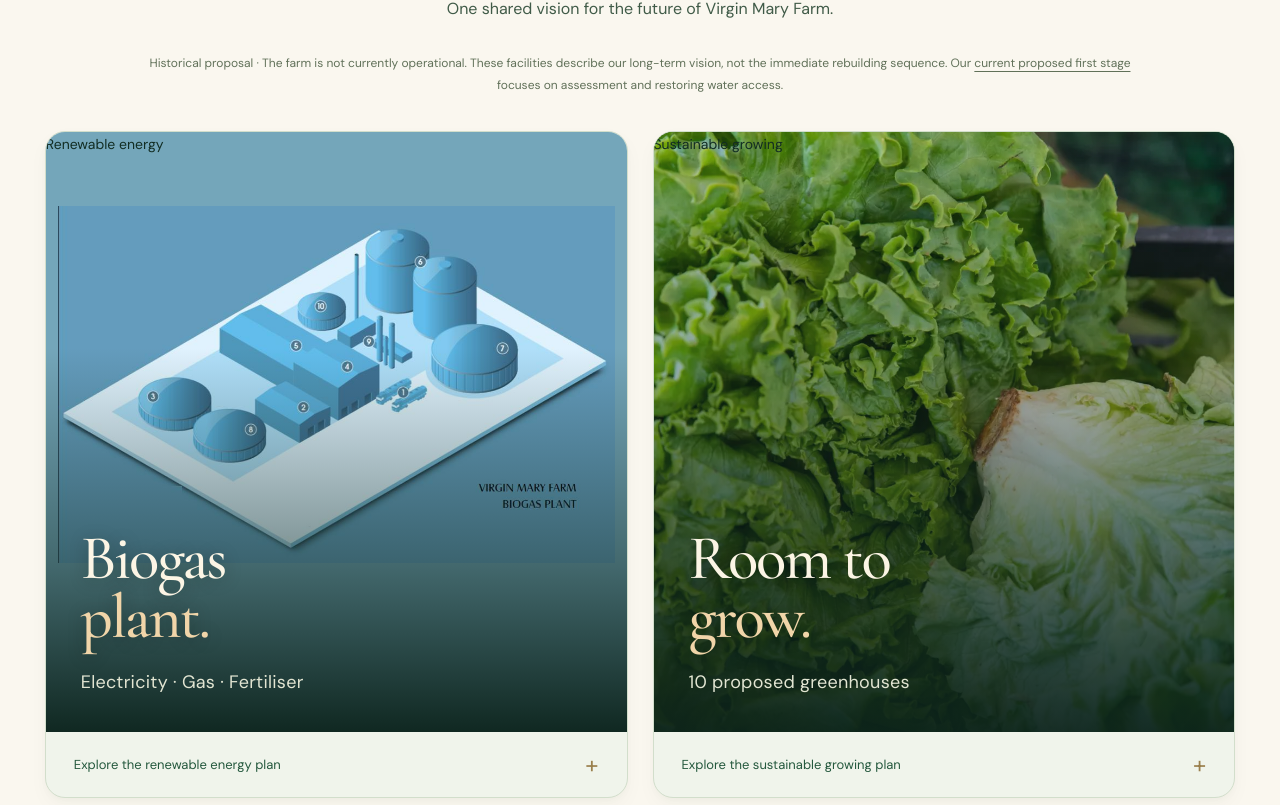
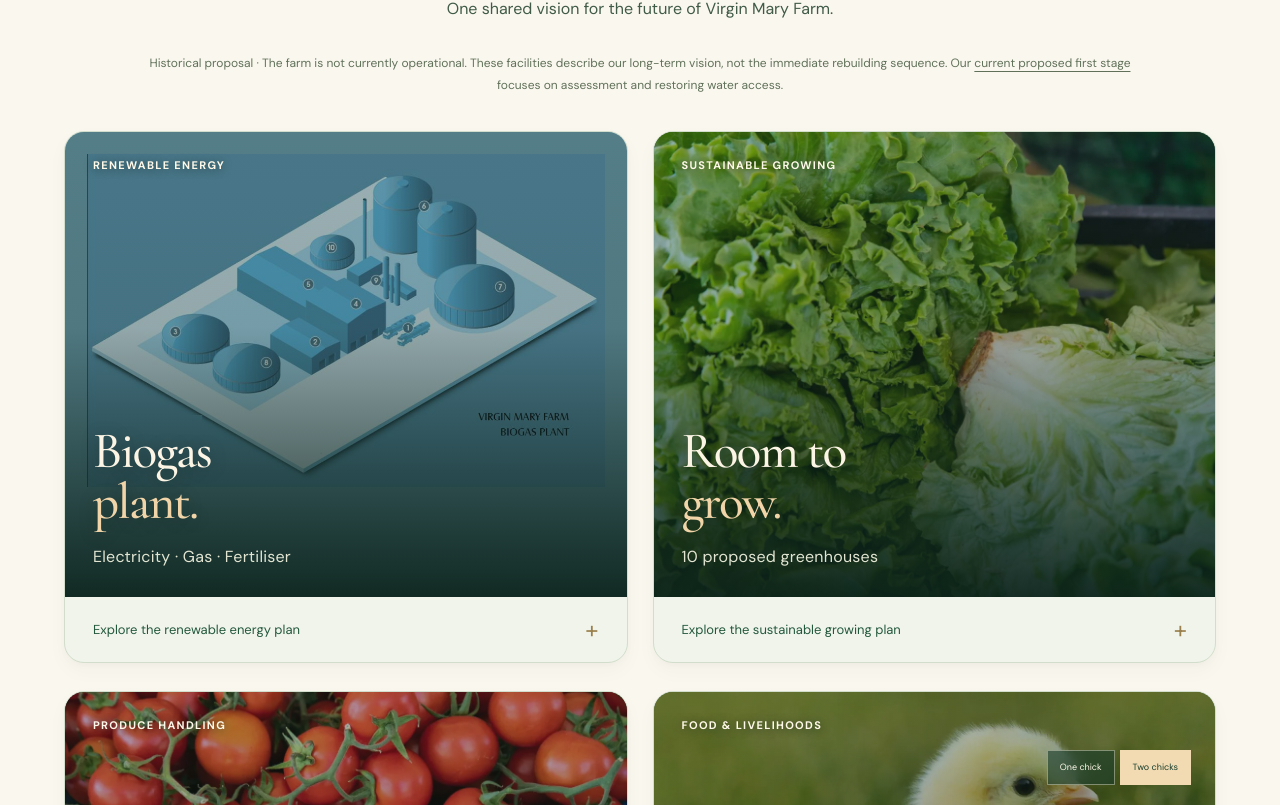
Before and after one commit to Hero988/RiseMeUp, a React (Vite) app: page / in a window 1280 px wide. Shown: the part 8075-8880 px from the top of the page. Built offline with nearby package versions, Linux system fonts and the light colour scheme; a web font is replaced by a local one.

Commit message:
Apply approved smaller farm photos and bold top-left labels

```diff
--- a/public/homepage-theme.css
+++ b/public/homepage-theme.css
@@ -1,4 +1,4 @@
-@import url('https://fonts.googleapis.com/css2?family=Lora:ital,wght@0,500;1,500&family=DM+Sans:wght@400;500;600&display=swap');
+@import url('https://fonts.googleapis.com/css2?family=Lora:ital,wght@0,500;1,500&family=DM+Sans:wght@400;500;600;700&display=swap');
 @import url('https://fonts.googleapis.com/css2?family=Playfair+Display:ital,wght@0,500;1,500&display=swap');
 @import url('https://fonts.googleapis.com/css2?family=Lora:wght@500&display=swap');
 @import url('https://fonts.googleapis.com/css2?family=Playfair+Display:wght@500&display=swap');
@@ -760,3 +760,34 @@
 .home-page #virgin-mary-farm #farm-plan .energy-banner a{border-color:#e7c898}
 .home-page #virgin-mary-farm #farm-plan .fine-print{color:#617159;font:400 12px/1.85 'DM Sans',sans-serif;padding-bottom:35px;margin-bottom:0}
 @media(max-width:650px){.home-page #virgin-mary-farm #farm-plan .intro>.eyebrow{font-size:8px}.home-page #virgin-mary-farm #farm-plan .intro h3{font-size:clamp(27px,6.5vw,43px)}.home-page #virgin-mary-farm #farm-plan .intro-copy{font-size:14px}.home-page #virgin-mary-farm #farm-plan .plan-status{font-size:11px}.home-page #virgin-mary-farm #farm-plan .learning>details>summary{font-size:29px}}
+
+
+/* Approved smaller farm panels with bold top-left labels and no numerals. */
+.home-page #virgin-mary-farm #farm-plan .collection{max-width:1280px;padding:0 5%;gap:28px 25px}
+.home-page #virgin-mary-farm #farm-plan .panel{height:465px}
+.home-page #virgin-mary-farm #farm-plan .panel-copy{left:28px;right:24px;bottom:28px}
+.home-page #virgin-mary-farm #farm-plan .panel h4{font-size:clamp(38px,4vw,58px);line-height:1}
+.home-page #virgin-mary-farm #farm-plan .output{font-size:16px;margin-top:17px}
+.home-page #virgin-mary-farm #farm-plan #biogas-plant .panel>img{padding:22px 12px 110px}
+.home-page #virgin-mary-farm #farm-plan .panel>.panel-category{
+ position:absolute;top:24px;left:28px;right:24px;margin:0;
+ font:700 11px/1.7 'DM Sans',sans-serif;letter-spacing:.12em;text-transform:uppercase;
+ color:#fff9e9;text-shadow:0 1px 8px #10281e99;z-index:1;
+}
+.home-page #virgin-mary-farm #farm-plan .photo-choice{top:58px;right:24px}
+.home-page #virgin-mary-farm #farm-plan .panel:after{background:linear-gradient(0deg,#0c231bf2,#132c2260 58%,#132c2255)}
+@media(max-width:950px){
+ .home-page #virgin-mary-farm #farm-plan .panel{height:430px}
+ .home-page #virgin-mary-farm #farm-plan .panel h4{font-size:45px}
+ .home-page #virgin-mary-farm #farm-plan .panel-copy{left:24px;right:20px}
+ .home-page #virgin-mary-farm #farm-plan .output{font-size:15px}
+}
+@media(max-width:650px){
+ .home-page #virgin-mary-farm #farm-plan .collection{max-width:580px;padding:0 6%;gap:25px}
+ .home-page #virgin-mary-farm #farm-plan .panel{height:415px}
+ .home-page #virgin-mary-farm #farm-plan .panel h4{font-size:49px}
+ .home-page #virgin-mary-farm #farm-plan .panel-copy{bottom:26px}
+ .home-page #virgin-mary-farm #farm-plan .output{font-size:15px}
+ .home-page #virgin-mary-farm #farm-plan .panel>.panel-category{left:24px;top:22px;font-size:10px}
+ .home-page #virgin-mary-farm #farm-plan .photo-choice{right:20px;top:55px}
+}
```
